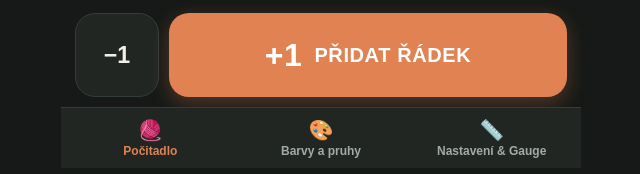
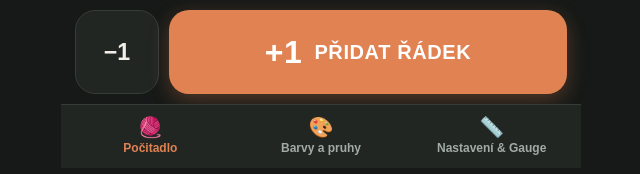
Before and after one commit to XaaRii/knitterCounter, a plain HTML site: page index.html in a window 1280 px wide. Both pictures are taken after typing "Sample" into the empty fields and a click on the button "Vytvořit šálu". Shown: the part 632-806 px from the top of the page, 319-959 px from the left. Drawn offline with Linux system fonts and the light colour scheme.

Commit message:
finetune

```diff
--- a/style.css
+++ b/style.css
@@ -44,7 +44,12 @@ html, body {
   display: flex;
   flex-direction: column;
   background: var(--bg);
-  padding-bottom: calc(74px + env(safe-area-inset-bottom));
+  padding-bottom: calc(64px + env(safe-area-inset-bottom));
+}
+
+/* Rezerva místa dole na záložce počitadla, aby obsah nezajížděl pod připnutá tlačítka */
+#tab-counter {
+  padding-bottom: 108px;
 }
 
 /* Topbar */
@@ -376,10 +381,25 @@ html, body {
   margin-top: 2px;
 }
 
-/* Counter Controls: -1 vlevo, +1 vpravo */
+/* Připnutá ovládací lišta s tlačítky -1 a +1 nad spodní navigací */
 .counter-controls {
-  margin-top: auto;
-  padding-top: 4px;
+  position: fixed;
+  bottom: calc(64px + env(safe-area-inset-bottom));
+  left: 50%;
+  transform: translateX(-50%);
+  width: 100%;
+  max-width: 520px;
+  padding: 10px 14px;
+  background: var(--bg);
+  border-top: 1px solid var(--border);
+  z-index: 25;
+}
+
+.counter-buttons-row {
+  display: grid;
+  grid-template-columns: 84px 1fr;
+  gap: 10px;
+  align-items: stretch;
 }
 
 .counter-buttons-row {
@@ -724,7 +744,7 @@ select {
   gap: 8px;
 }
 
-/* Bottom Navigation */
+/* Spodní navigace */
 .bottom-nav {
   position: fixed;
   bottom: 0;
@@ -732,6 +752,7 @@ select {
   transform: translateX(-50%);
   width: 100%;
   max-width: 520px;
+  height: calc(64px + env(safe-area-inset-bottom));
   display: grid;
   grid-template-columns: repeat(3, 1fr);
   background: var(--surface);
--- a/sw.js
+++ b/sw.js
@@ -1,4 +1,4 @@
-const CACHE_NAME = 'knit-counter-pwa-6';
+const CACHE_NAME = 'knit-counter-pwa-7';
 const CORE_ASSETS = [
   './index.html',
   './style.css',
```
Also changed, not shown: manifest.json.
